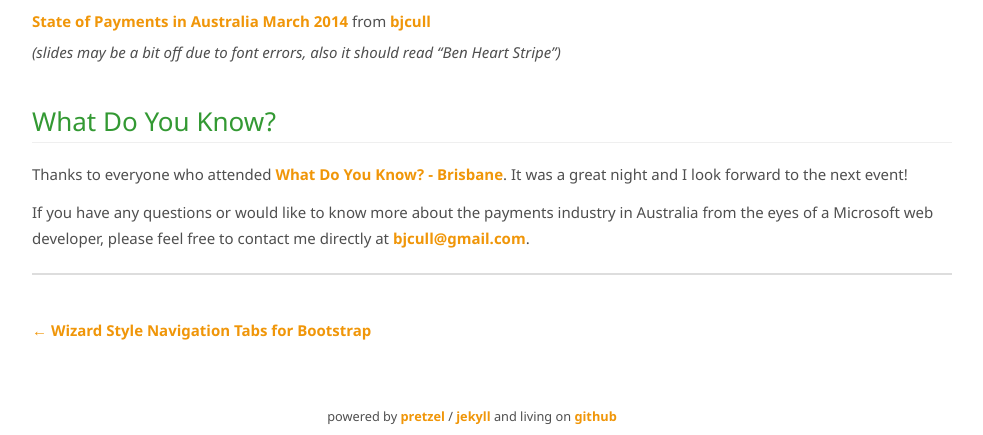
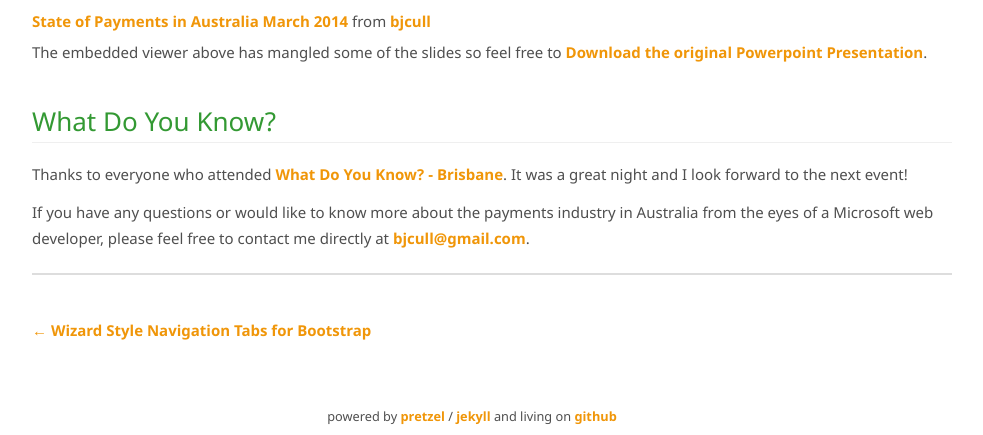
Before and after one commit to bjcull/bjcull.github.com, a Jekyll site: the page built from _posts/2014-03-31-state-of-payments-in-australia.md, in a window 1280 px wide and 900 px high, scrolled down 92 px, cut to the strip 465-900 px from the top of the window. Shown: the whole strip, without its empty margins (288-1271 px from the left). Built offline with Jekyll 4.4.1, drawn with Linux system fonts in a browser that asks for light colours; nearby versions of some CDN libraries; comment, search, counter and statistics services are not loaded.

Commit message:
Added actual presentation file to uploads

```diff
--- a/_posts/2014-03-31-state-of-payments-in-australia.md
+++ b/_posts/2014-03-31-state-of-payments-in-australia.md
@@ -13,7 +13,8 @@ You have a website, you live in Australia and you need to collect payments. Outl
         <strong><a href="https://www.slideshare.net/bjcull/state-of-payments-in-australia-march-2014" title="State of Payments in Australia March 2014" target="_blank">State of Payments in Australia March 2014</a></strong> from <strong><a href="http://www.slideshare.net/bjcull" target="_blank">bjcull</a></strong>
     </div>
 </div>
-*(slides may be a bit off due to font errors, also it should read "Ben Heart Stripe")*
+
+The embedded viewer above has mangled some of the slides so feel free to [Download the original Powerpoint Presentation](/wp-content/uploads/2014/03/StateOfPayments_Mar2014.pptx).
 
 ## What Do You Know?
 
```
Also changed, not shown: 1 other file.
